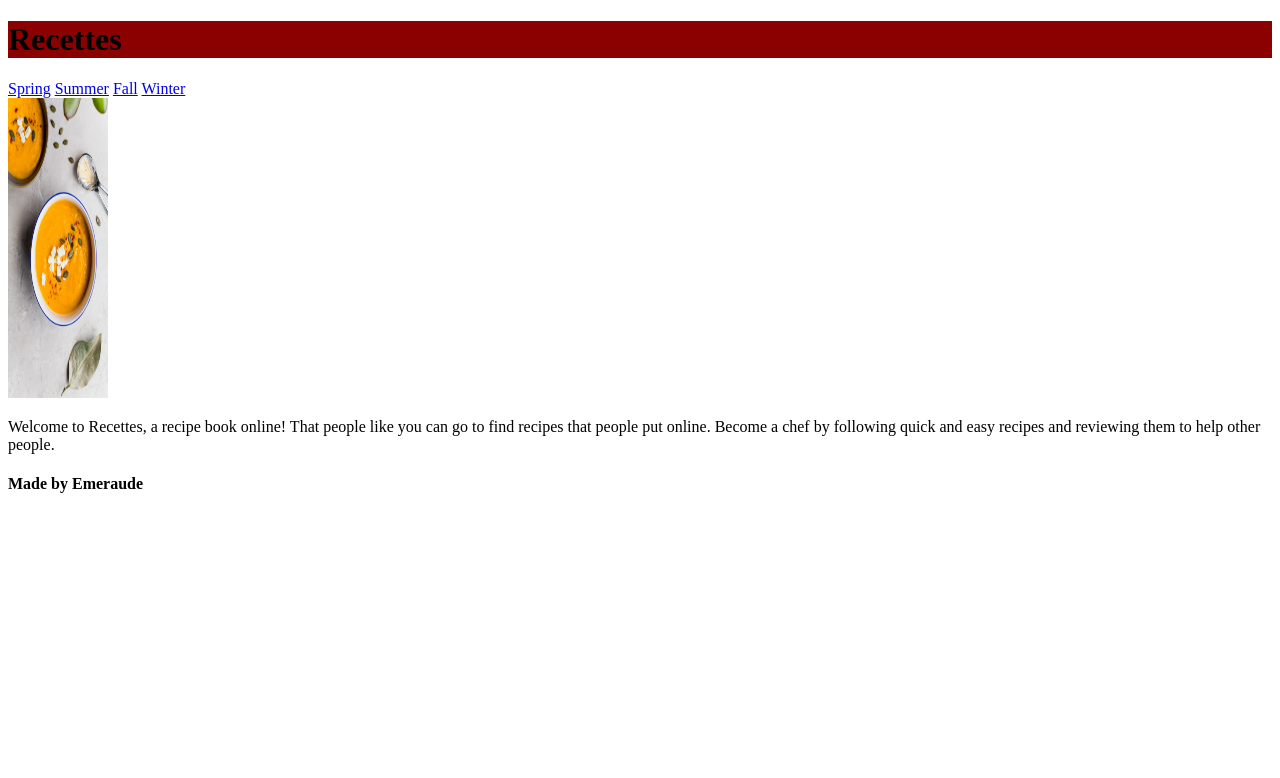
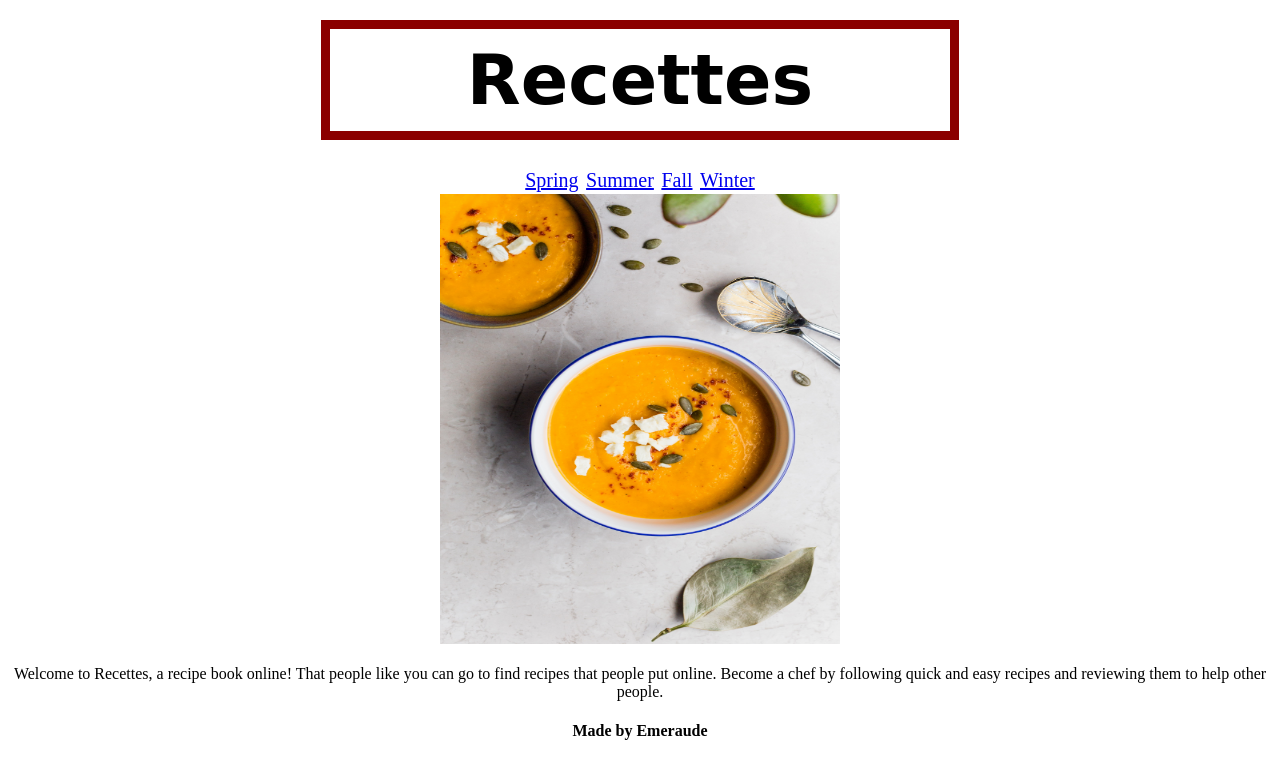
Before and after one commit to emmercie/html, a plain HTML site: page index.html in a window 1280 px wide. Drawn offline with Linux system fonts and the light colour scheme.

Commit message:
Finished CSS

```diff
--- a/index.html
+++ b/index.html
@@ -8,10 +8,10 @@
   <link href="style.css" rel="stylesheet" type="text/css" />
 </head>
 
-<body>
+<body id="body">
   <header>
 
-<h1>Recettes</h1>
+<h1 class="title">Recettes</h1>
     <nav>
       <a href="Spring.html">Spring</a>
       <a href="/Summer/">Summer</a>
@@ -23,7 +23,7 @@
   <Main>
 
 <a href="Spring.html">
-<img src=soup.jpg alt=soup width=100 height=300>
+<img src=soup.jpg alt=soup width=400 height=450>
 </a>
 
   <p>Welcome to Recettes, a recipe book online! That people like you can go to find recipes that people put online. Become a chef by following quick and easy recipes and reviewing them to help other people. </p>
--- a/style.css
+++ b/style.css
@@ -1,4 +1,28 @@
-h1 {
-background-color: darkred;
+.title{
+  width: 600px;
+  border: 9px solid darkred;
+  padding: 10px;
+  margin: 20px;
+  display: block;
+  margin-left: auto;
+  margin-right: auto;
 
 }
+.title{
+  color: black;
+  text-align: center;
+}
+
+.title{
+  font-family: 'Pacifico', cursive;
+  font-size: 70px;
+}
+body{
+  text-align: center;
+}
+nav{
+  font-size: 30px;
+}
+a{
+font-size: 20px;
+}
```
